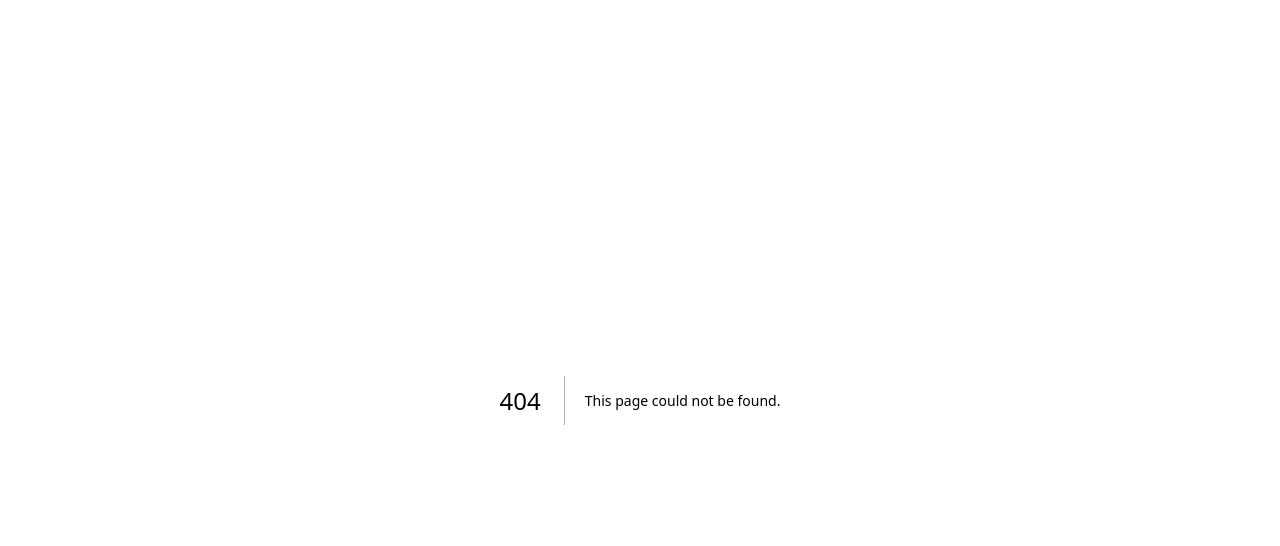
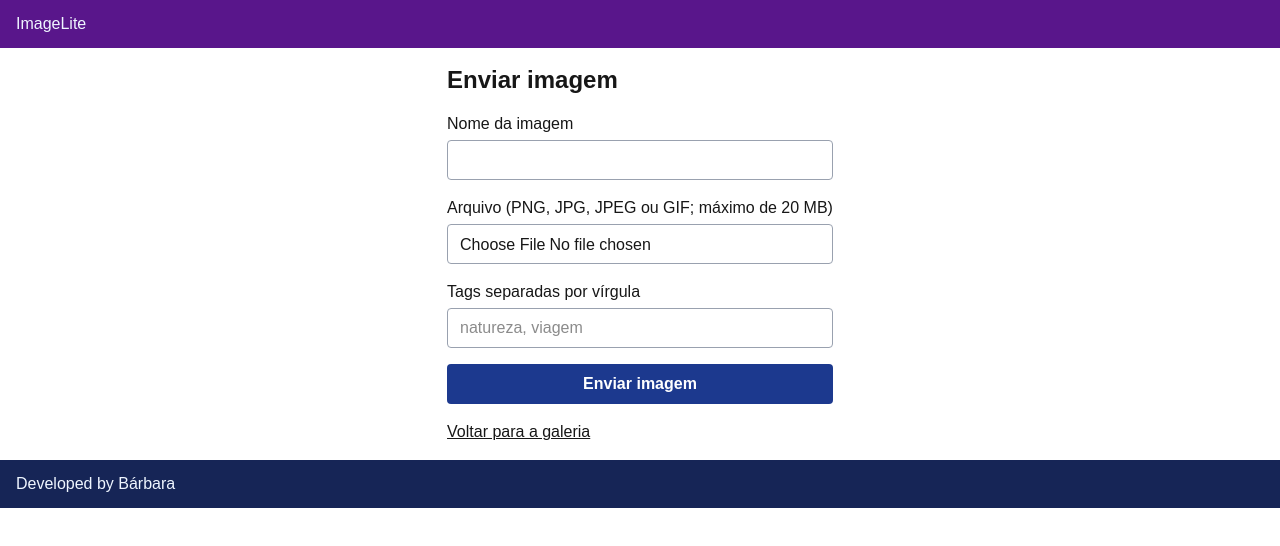
Before and after one commit to barbara1206/image2, a Next.js app in the folder imagelite/: page /upload in a window 1280 px wide. Before the commit this address had no page. Shown: the top 546 px of the page. Built offline with nearby package versions, Linux system fonts and the light colour scheme.

Commit message:
16/10/26

```diff
--- /dev/null
+++ b/imagelite/app/components/Button.tsx
@@ -0,0 +1,29 @@
+import type { ButtonHTMLAttributes } from 'react';
+
+type ButtonVariant = 'primary' | 'secondary' | 'danger';
+
+interface ButtonProps extends ButtonHTMLAttributes<HTMLButtonElement> {
+  variant?: ButtonVariant;
+}
+
+const variantClasses: Record<ButtonVariant, string> = {
+  primary: 'bg-blue-900 text-white hover:bg-blue-800',
+  secondary: 'bg-gray-500 text-white hover:bg-gray-700',
+  danger: 'bg-purple-900 text-white hover:bg-purple-800',
+};
+
+export function Button({
+  children,
+  className,
+  variant = 'primary',
+  ...props
+}: ButtonProps) {
+  return (
+    <button
+      className={`h-10 rounded px-4 py-2 font-bold disabled:opacity-50 ${variantClasses[variant]} ${className ?? ''}`}
+      {...props}
+    >
+      {children}
+    </button>
+  );
+}
--- /dev/null
+++ b/imagelite/app/components/Input.tsx
@@ -0,0 +1,17 @@
+import type { InputHTMLAttributes } from 'react';
+
+interface InputProps extends InputHTMLAttributes<HTMLInputElement> {
+  label: string;
+}
+
+export function Input({ label, className, ...props }: InputProps) {
+  return (
+    <label className="flex flex-col gap-1">
+      <span>{label}</span>
+      <input
+        className={`h-10 rounded border border-gray-400 px-3 py-2 ${className ?? ''}`}
+        {...props}
+      />
+    </label>
+  );
+}
--- a/imagelite/app/components/index.tsx
+++ b/imagelite/app/components/index.tsx
@@ -1,2 +1,4 @@
 export * from'./TemplateProgs';
 export * from './ImageCard';
+export * from './Button';
+export * from './Input';
--- a/imagelite/app/galeria/page.tsx
+++ b/imagelite/app/galeria/page.tsx
@@ -3,21 +3,32 @@
 import { Image } from '../resouce/Image';
 import { ImageService, useImageService } from '../resouce/Service'
 import { useState } from 'react'
+import { useRouter } from 'next/navigation';
+import { Button } from '../components';
+
 
 export default function Galeria() {
 
-
+  const router = useRouter();
   const useService = useImageService();
   const [images, setImage] = useState<Image[]>([])
   const [query, setQuery] = useState<string>('')
   const [extension, setExtension] = useState<string>('')
+  const [loading, setLoading] = useState<boolean>(false);
 
   async function searchImages() {
+  setLoading(true);
+
+  try {
     const result = await useService.buscar(query, extension);
     setImage(result);
-    console.log(query, extension)
+    console.log(query, extension);
+  } catch (error) {
+    console.error('Erro ao buscar imagens:', error);
+  } finally {
+    setLoading(false);
   }
-
+}
   /*renderizando a imagem na tela*/
   function renderImageCard(image: Image) {
     return (
@@ -53,15 +64,21 @@
                     <option value="JPEG">JPEG</option>
               </select>
               <button className="bg-blue-900 hover:bg-blue-800 text-white font-bold py-2 px-4 rounded" onClick={searchImages}>Search </button>
-              <button className="bg-purple-900 hover:bg-purple-800 text-white font-bold py-2 px-4 rounded">Add New </button>
+              <Button type="button"variant="danger"onClick={() => router.push('/upload')}>Add New</Button>
             </div>
         </section>
 
-      <section className="grid grid-cols-4 gap-4  p-4">
-        {
-          renderImageCards()
-        }
-      </section>
+      {loading ? (
+  <div className="flex justify-center items-center p-10">
+    <p className="text-xl font-bold text-blue-900">
+      Carregando...
+    </p>
+  </div>
+) : (
+  <section className="grid grid-cols-4 gap-4 p-4">
+    {renderImageCards()}
+  </section>
+)}
     </Template>
     //</main>
   )
--- a/imagelite/app/resouce/Service.ts
+++ b/imagelite/app/resouce/Service.ts
@@ -9,6 +9,23 @@
     const response = await fetch(url);
     return  await response.json();
   }
+async enviar(file: File, name: string, tags: string[]): Promise<void> {
+  const formData = new FormData();
+  formData.append('file', file);
+  formData.append('name', name);
+  tags.forEach((tag) => formData.append('tags', tag));
+
+  const response = await fetch(this.baseURL, {
+    method: 'POST',
+    body: formData,
+  });
+
+  if (!response.ok) {
+    throw new Error(
+      `Falha ao enviar imagem: ${response.status} ${response.statusText}`,
+    );
+  }
+}
 }
 // React Hook
 export const useImageService = () => new ImageService();
--- /dev/null
+++ b/imagelite/app/upload/page.tsx
@@ -0,0 +1,120 @@
+'use client';
+
+import Link from 'next/link';
+import { useRef, useState, type FormEvent } from 'react';
+import { Button, Input, Template } from '../components';
+import { useImageService } from '../resouce/Service';
+
+export default function UploadPage() {
+  const imageService = useImageService();
+  const formRef = useRef<HTMLFormElement>(null);
+
+  const [name, setName] = useState('');
+  const [file, setFile] = useState<File | null>(null);
+  const [tagsText, setTagsText] = useState('');
+  const [error, setError] = useState('');
+  const [success, setSuccess] = useState(false);
+  const [isLoading, setIsLoading] = useState(false);
+
+  async function handleSubmit(event: FormEvent<HTMLFormElement>) {
+    event.preventDefault();
+    setError('');
+    setSuccess(false);
+
+    const imageName = name.trim();
+    const tags = tagsText
+      .split(',')
+      .map((tag) => tag.trim())
+      .filter(Boolean);
+
+    if (!imageName) {
+      setError('Informe o nome da imagem.');
+      return;
+    }
+    if (!file) {
+      setError('Selecione um arquivo de imagem.');
+      return;
+    }
+    if (file.size > 20 * 1024 * 1024) {
+      setError('O arquivo deve ter no máximo 20 MB.');
+      return;
+    }
+    if (tags.length === 0) {
+      setError('Informe pelo menos uma tag.');
+      return;
+    }
+
+    setIsLoading(true);
+    try {
+      await imageService.enviar(file, imageName, tags);
+      setSuccess(true);
+      setName('');
+      setFile(null);
+      setTagsText('');
+      formRef.current?.reset();
+    } catch (cause) {
+      console.error('Erro ao enviar imagem:', cause);
+      setError(
+        cause instanceof Error
+          ? cause.message
+          : 'Não foi possível enviar a imagem.',
+      );
+    } finally {
+      setIsLoading(false);
+    }
+  }
+
+  return (
+    <Template>
+      <main className="mx-auto max-w-xl p-4">
+        <h1 className="mb-4 text-2xl font-bold">Enviar imagem</h1>
+
+        <form
+          ref={formRef}
+          className="flex flex-col gap-4"
+          onSubmit={handleSubmit}
+        >
+          <Input
+            label="Nome da imagem"
+            value={name}
+            onChange={(event) => setName(event.target.value)}
+            required
+          />
+
+          <Input
+            label="Arquivo (PNG, JPG, JPEG ou GIF; máximo de 20 MB)"
+            type="file"
+            accept=".png,.jpg,.jpeg,.gif"
+            onChange={(event) =>
+              setFile(event.currentTarget.files?.[0] ?? null)
+            }
+            required
+          />
+
+          <Input
+            label="Tags separadas por vírgula"
+            value={tagsText}
+            onChange={(event) => setTagsText(event.target.value)}
+            placeholder="natureza, viagem"
+            required
+          />
+
+          <Button type="submit" disabled={isLoading}>
+            {isLoading ? 'Enviando...' : 'Enviar imagem'}
+          </Button>
+        </form>
+
+        {error && <p className="mt-4 text-red-600" role="alert">{error}</p>}
+        {success && (
+          <p className="mt-4 text-green-700" role="status">
+            Imagem enviada com sucesso!
+          </p>
+        )}
+
+        <Link className="mt-4 inline-block underline" href="/galeria">
+          Voltar para a galeria
+        </Link>
+      </main>
+    </Template>
+  );
+}
```
